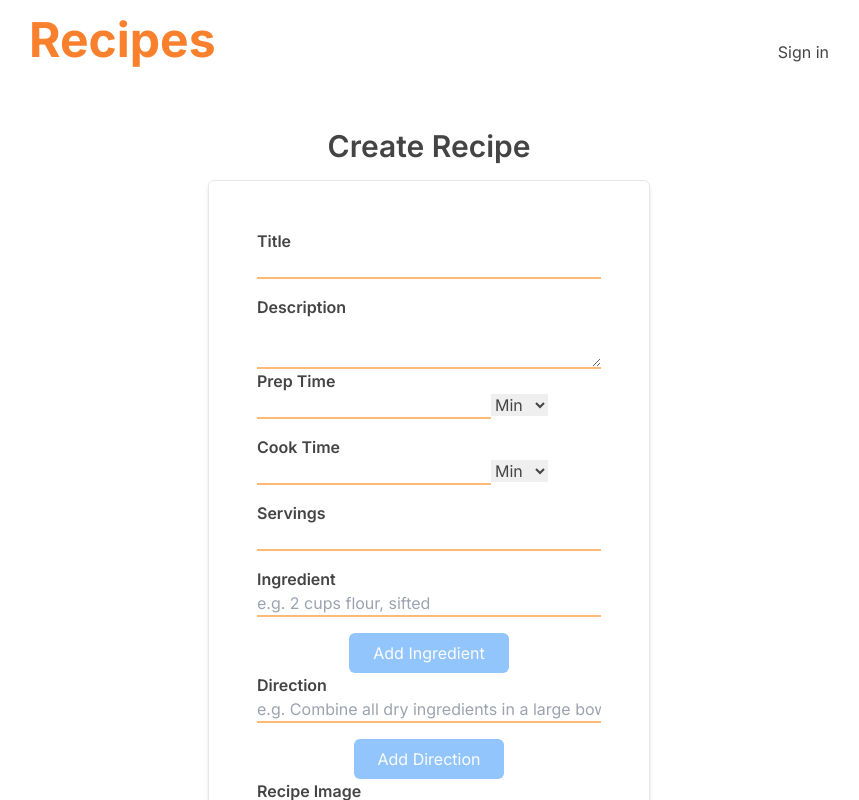
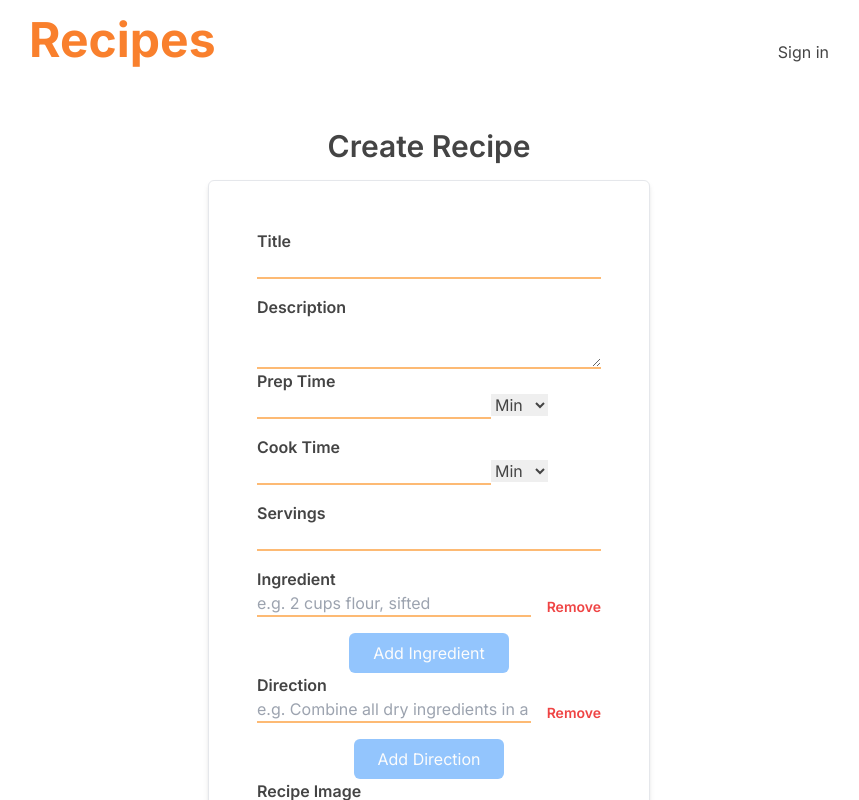
Before and after one commit to UriBaynesay/Recipes, a Next.js app: page /recipe/create in a window 1280 px wide. Shown: the top 800 px of the page, without its empty margins (211-1070 px from the left). Built offline with nearby package versions, Linux system fonts and the light colour scheme; no server answers.

Commit message:
recipe edit remove ingredients and direcitons

```diff
--- a/app/(main)/recipe/create/page.tsx
+++ b/app/(main)/recipe/create/page.tsx
@@ -4,19 +4,47 @@ import { useActionState, useState } from "react"
 import { createRecipeAction } from "../action"
 
 const CreateRecipePage = () => {
-  const [ingredientsArr, setIngredientsArr] = useState([null])
-  const [directionsArr, setDirectionsArr] = useState([null])
+  const [ingredientsArr, setIngredientsArr] = useState([""])
+  const [directionsArr, setDirectionsArr] = useState([""])
   const [state, formAction] = useActionState(createRecipeAction, {
     message: null,
     errors: {},
   })
 
+  const handleChangeIngredients = ({ target }) => {
+    const updatedIngredientsArr = [...ingredientsArr]
+    updatedIngredientsArr[target.id.split("_")[1]] = target.value
+    setIngredientsArr(updatedIngredientsArr)
+  }
+
+  const handleRemoveIngredient = (ingredientToRemove: string) => {
+    if (ingredientsArr.length < 2) return
+    const updatedIngredientsArr = ingredientsArr.filter(
+      (ingredient) => ingredientToRemove !== ingredient
+    )
+    setIngredientsArr(updatedIngredientsArr)
+  }
+
+  const handleChangeDirections = ({ target }) => {
+    const updatedDirectionsArr = [...directionsArr]
+    updatedDirectionsArr[target.id.split("_")[1]] = target.value
+    setDirectionsArr(updatedDirectionsArr)
+  }
+
+  const handleRemoveDirections = (directionToRemove: string) => {
+    if (directionsArr.length < 2) return
+    const updatedDirectionsArr = directionsArr.filter(
+      (ingredient) => directionToRemove !== ingredient
+    )
+    setDirectionsArr(updatedDirectionsArr)
+  }
+
   const handleAddIngredient = () => {
-    setIngredientsArr([...ingredientsArr, null])
+    setIngredientsArr([...ingredientsArr, ""])
   }
 
   const handleAddDirection = () => {
-    setDirectionsArr([...directionsArr, null])
+    setDirectionsArr([...directionsArr, ""])
   }
 
   return (
@@ -88,14 +116,25 @@ const CreateRecipePage = () => {
             return (
               <label className="mb-4" key={idx} htmlFor={`ingredient_${idx}`}>
                 <h1 className="font-semibold">Ingredient</h1>
+                <div className="flex gap-4 items-end">
                   <input
                     className="border-b-2 border-orange-300 w-full"
                     type="text"
                     name={`ingredient`}
-                  id={`ingredient`}
+                    id={`ingredient_${idx}`}
                     placeholder="e.g. 2 cups flour, sifted"
                     required
+                    value={ingredient}
+                    onChange={handleChangeIngredients}
                   />
+                  <button
+                    type="button"
+                    onClick={() => handleRemoveIngredient(ingredient)}
+                    className="font-semibold text-red-500 text-sm"
+                  >
+                    Remove
+                  </button>
+                </div>
               </label>
             )
           })}
@@ -111,14 +150,25 @@ const CreateRecipePage = () => {
             return (
               <label className="mb-4" key={idx} htmlFor={`direction_${idx}`}>
                 <h1 className="font-semibold">Direction</h1>
+                <div className="flex gap-4 items-end">
                   <input
                     className="border-b-2 border-orange-300 w-full"
                     type="text"
                     name={`direction`}
-                  id={`direction`}
+                    id={`direction_${idx}`}
                     placeholder="e.g. Combine all dry ingredients in a large bowl"
                     required
+                    value={direction}
+                    onChange={handleChangeDirections}
                   />
+                  <button
+                    type="button"
+                    onClick={() => handleRemoveDirections(direction)}
+                    className="font-semibold text-red-500 text-sm"
+                  >
+                    Remove
+                  </button>
+                </div>
               </label>
             )
           })}
--- a/app/(main)/recipe/edit/[recipeId]/page.tsx
+++ b/app/(main)/recipe/edit/[recipeId]/page.tsx
@@ -7,8 +7,10 @@ import { Profile, Recipe } from "prisma/prisma-client"
 import { redirect, useParams } from "next/navigation"
 
 const EditRecipePage = () => {
-  const {recipeId} = useParams<{recipeId:string}>()
+  const { recipeId } = useParams<{ recipeId: string }>()
   const [recipe, setRecipe] = useState<Recipe & { author: Profile }>()
+  const [ingredientsArr, setIngredientsArr] = useState([""])
+  const [directionsArr, setDirectionsArr] = useState([""])
   const [state, formAction] = useActionState(
     editRecipeAction.bind(null, recipeId),
     {
@@ -16,8 +18,9 @@ const EditRecipePage = () => {
       errors: {},
     }
   )
+
   useEffect(() => {
-    fetchRecipe()
+    if (!recipe) fetchRecipe()
     // eslint-disable-next-line react-hooks/exhaustive-deps
   }, [])
 
@@ -25,6 +28,36 @@ const EditRecipePage = () => {
     const recipe = await getRecipeByIdAction(recipeId)
     if (!recipe) redirect("/")
     setRecipe(recipe)
+    setIngredientsArr([...recipe.ingredients])
+    setDirectionsArr([...recipe.directions])
+  }
+
+  const handleChangeIngredients = ({ target }) => {
+    const updatedIngredientsArr = [...ingredientsArr]
+    updatedIngredientsArr[target.id.split("_")[1]] = target.value
+    setIngredientsArr(updatedIngredientsArr)
+  }
+
+  const handleRemoveIngredient = (ingredientToRemove: string) => {
+    if (ingredientsArr.length < 2) return
+    const updatedIngredientsArr = ingredientsArr.filter(
+      (ingredient) => ingredientToRemove !== ingredient
+    )
+    setIngredientsArr(updatedIngredientsArr)
+  }
+
+  const handleChangeDirections = ({ target }) => {
+    const updatedDirectionsArr = [...directionsArr]
+    updatedDirectionsArr[target.id.split("_")[1]] = target.value
+    setDirectionsArr(updatedDirectionsArr)
+  }
+
+  const handleRemoveDirections = (directionToRemove: string) => {
+    if (directionsArr.length < 2) return
+    const updatedDirectionsArr = directionsArr.filter(
+      (ingredient) => directionToRemove !== ingredient
+    )
+    setDirectionsArr(updatedDirectionsArr)
   }
 
   const handleAddIngredient = () => {
@@ -108,23 +141,29 @@ const EditRecipePage = () => {
             defaultValue={recipe?.servings}
             required
           />
-          {recipe?.ingredients.map((ingredient, idx) => {
+          {ingredientsArr.map((ingredient, idx) => {
             return (
-              <label
-                className="mb-4"
-                key={`ingredient_${idx}`}
-                htmlFor={`ingredient_${idx}`}
-              >
+              <label className="mb-4" key={idx} htmlFor={`ingredient_${idx}`}>
                 <h1 className="font-semibold">Ingredient</h1>
+                <div className="flex items-end gap-4">
                   <input
                     className="w-full border-b-2 border-orange-300"
                     type="text"
                     name={`ingredient`}
                     id={`ingredient_${idx}`}
-                  defaultValue={ingredient}
+                    value={ingredient}
                     placeholder="e.g. 2 cups flour, sifted"
                     required
+                    onChange={handleChangeIngredients}
                   />
+                  <button
+                    type="button"
+                    onClick={() => handleRemoveIngredient(ingredient)}
+                    className="font-semibold text-red-500 text-sm"
+                  >
+                    Remove
+                  </button>
+                </div>
               </label>
             )
           })}
@@ -136,19 +175,29 @@ const EditRecipePage = () => {
             Add Ingredient
           </button>
 
-          {recipe?.directions.map((direction, idx) => {
+          {directionsArr.map((direction, idx) => {
             return (
               <label className="mb-4" key={idx} htmlFor={`direction_${idx}`}>
                 <h1 className="font-semibold">Direction</h1>
+                <div className="flex items-end gap-4">
                   <input
                     className="w-full border-b-2 border-orange-300"
                     type="text"
                     name={`direction`}
-                  id={`direction`}
-                  defaultValue={direction}
+                    id={`direction_${idx}`}
+                    value={direction}
+                    onChange={handleChangeDirections}
                     placeholder="e.g. Combine all dry ingredients in a large bowl"
                     required
                   />
+                  <button
+                    type="button"
+                    onClick={() => handleRemoveDirections(direction)}
+                    className="font-semibold text-red-500 text-sm"
+                  >
+                    Remove
+                  </button>
+                </div>
               </label>
             )
           })}
--- a/app/layout.tsx
+++ b/app/layout.tsx
@@ -9,7 +9,7 @@ const InterFont = Inter({
 })
 
 export const generateMetadata = (): Metadata => ({
-  title: { template: "%s | Recipe", default: "Recipe" },
+  title: { template: "%s | Recipes", default: "Recipes" },
   description:
     "Recipes with ratings and reviews by home cooks like you. Find easy dinner ideas, healthy recipes, plus helpful cooking tips and techniques.",
 })
```
Lines whose indentation alone changed are shown as unchanged.
